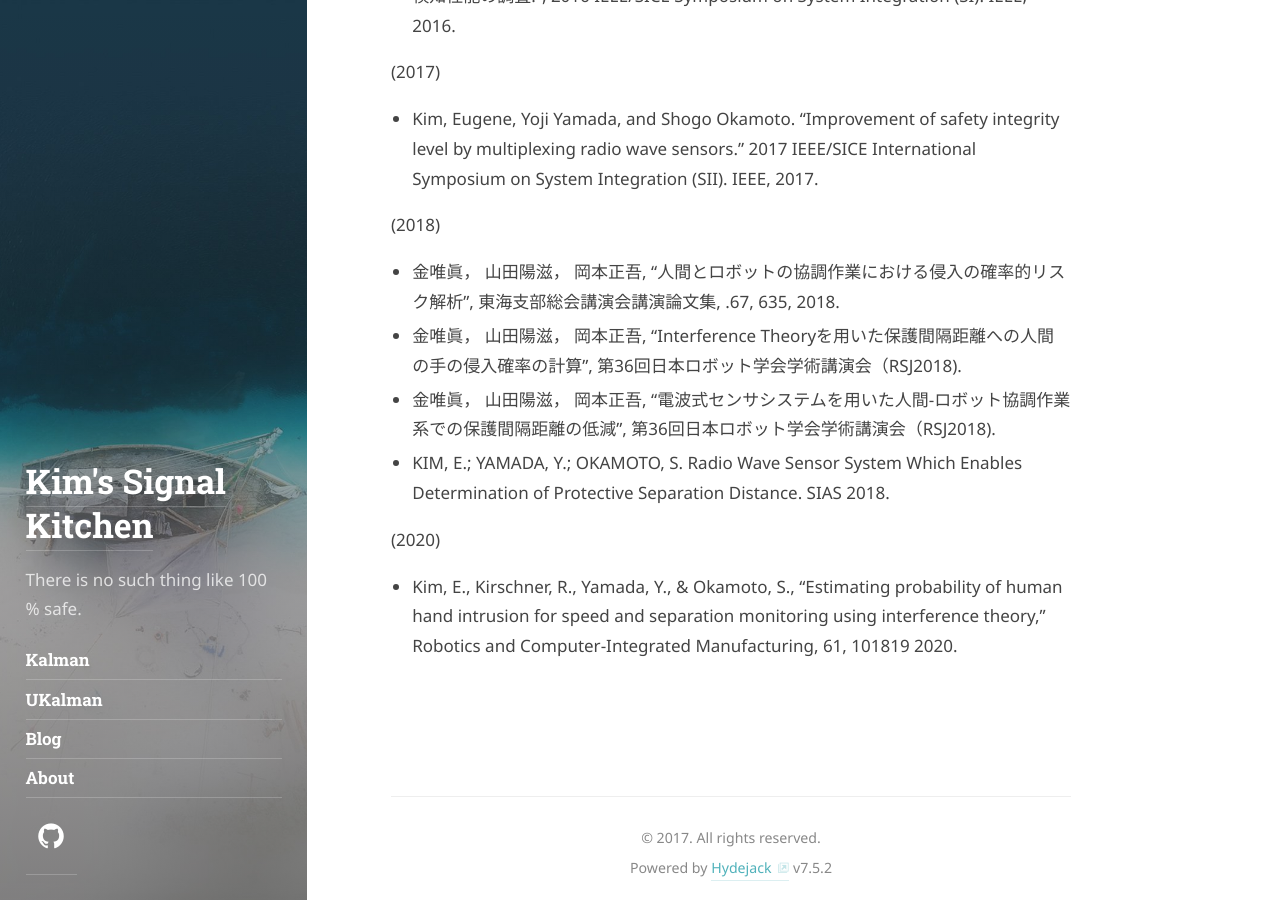
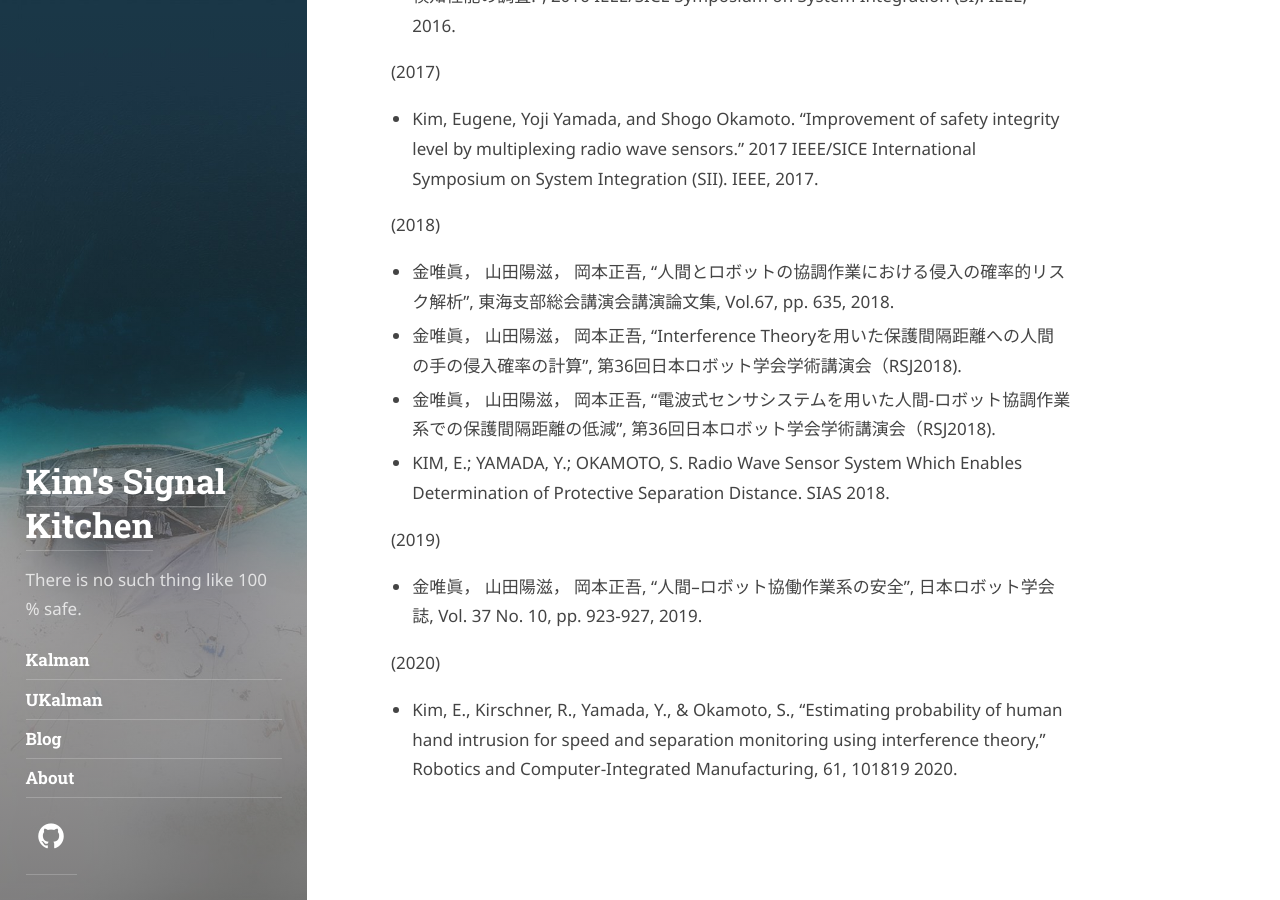
Before and after one commit to Kim-3957/Kim-3957.github.io, a Jekyll site: the page built from about.md, in a window 1280 px wide and 900 px high, scrolled down 774 px. Built offline with Jekyll 4.4.1, drawn with Linux system fonts in a browser that asks for light colours; some web fonts are replaced.

Commit message:
Update authors.yml

```diff
--- a/_data/authors.yml
+++ b/_data/authors.yml
@@ -29,10 +29,13 @@ author1:
     * Kim, Eugene, Yoji Yamada, and Shogo Okamoto. "Improvement of safety integrity level by multiplexing radio wave sensors." 2017 IEEE/SICE International Symposium on System Integration (SII). IEEE, 2017.
 
     (2018)
-    * 金唯眞， 山田陽滋， 岡本正吾, "人間とロボットの協調作業における侵入の確率的リスク解析", 東海支部総会講演会講演論文集, .67, 635, 2018.
+    * 金唯眞， 山田陽滋， 岡本正吾, "人間とロボットの協調作業における侵入の確率的リスク解析", 東海支部総会講演会講演論文集, Vol.67, pp. 635, 2018.
     * 金唯眞， 山田陽滋， 岡本正吾, "Interference Theoryを用いた保護間隔距離への人間の手の侵入確率の計算", 第36回日本ロボット学会学術講演会（RSJ2018).
     * 金唯眞， 山田陽滋， 岡本正吾, "電波式センサシステムを用いた人間-ロボット協調作業系での保護間隔距離の低減",  第36回日本ロボット学会学術講演会（RSJ2018).
     * KIM, E.; YAMADA, Y.; OKAMOTO, S. Radio Wave Sensor System Which Enables Determination of Protective Separation Distance. SIAS 2018.
+
+    (2019)
+    * 金唯眞， 山田陽滋， 岡本正吾, "人間–ロボット協働作業系の安全", 日本ロボット学会誌, Vol. 37 No. 10, pp. 923-927, 2019.
 
     (2020)
     * Kim, E., Kirschner, R., Yamada, Y., & Okamoto, S., "Estimating probability of human hand intrusion for speed and separation monitoring using interference theory," Robotics and Computer-Integrated Manufacturing, 61, 101819 2020.
```
